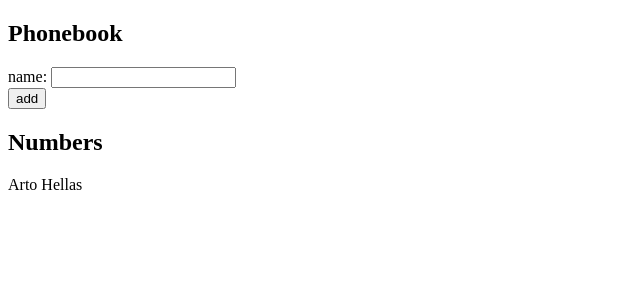
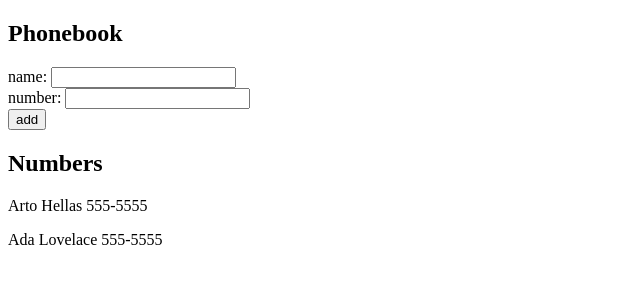
Before and after one commit to paulreyneveld/oftpart2, a React (Create React App) app in the folder phonebook/: page / in a window 1280 px wide. Shown: the top 300 px of the page, without its empty margins (0-640 px from the left). Built offline with nearby package versions, Linux system fonts and the light colour scheme.

Commit message:
Updated through exercise 2.8

```diff
--- a/phonebook/src/App.js
+++ b/phonebook/src/App.js
@@ -2,21 +2,48 @@ import React, { useState } from 'react'
 
 const App = () => {
     const [ persons, setPersons ] = useState([
-    { name: 'Arto Hellas' }
-  ])
-  const [ newName, setNewName ] = useState('')
+    { name: 'Arto Hellas', number: '555-5555', id: 1 },
+    { name: 'Ada Lovelace', number: '555-5555', id: 2},
+    ]);
+
+    const [ newName, setNewName ] = useState('');
+    const [ newNumber, setNewNumber ] = useState('');
 
     const addPerson = (event) => {
         event.preventDefault()
         const personObject = {
-          name: newName
+            name: newName,
+            number: newNumber,
+            id: persons.length + 1
         }
-      setPersons(persons.concat(personObject))
-      setNewName('')
+
+        let dummyBool = false;
+
+        for (const person in persons) {
+            if (persons[person].name.toLowerCase() === newName.toLowerCase()) {
+                dummyBool = true;
+                break;
+            }
+            else {
+                dummyBool = false;
+            }
+        }
+
+        if (dummyBool) {
+            alert(`${newName} already exists in phonebook`);
+        }
+        else {
+            setPersons(persons.concat(personObject));
+            setNewName('');
+        }
     }
 
     const handleNewPerson = (event) => {
-    setNewName(event.target.value)
+        setNewName(event.target.value);
+    }
+
+    const handleNewNumber = (event) => {
+        setNewNumber(event.target.value);
     }
 
     return (
@@ -25,13 +52,15 @@ const App = () => {
             <form onSubmit={addPerson}>
             <div>
                 name: <input value={newName} onChange={handleNewPerson} />
+                <br />
+                number: <input value={newNumber} onChange={handleNewNumber} />
             </div>
             <div>
                 <button type="submit">add</button>
             </div>
             </form>
             <h2>Numbers</h2>
-      {persons.map(person => <p> {person.name} </p>)}
+                {persons.map(person => <p key={person.id}> {person.name} {person.number} </p>)}
         </div>
     )
 }
```
Also changed, not shown: phonebook/src/index.js (line endings or trailing spaces). Lines whose indentation alone changed are shown as unchanged.
